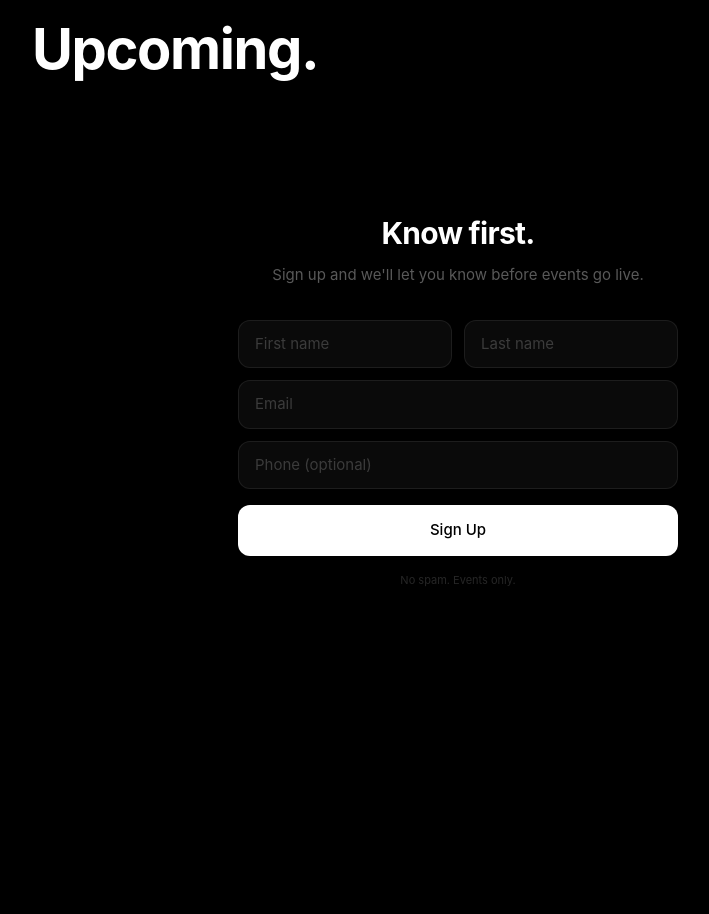
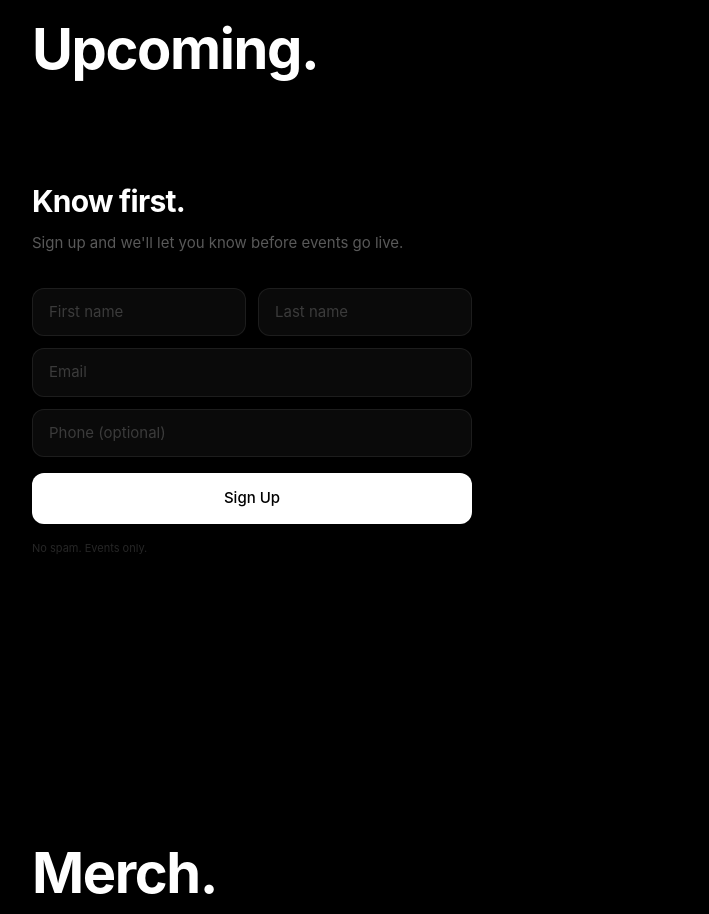
Before and after one commit to sumndfrnt/sumndfrnt, a Next.js app: page / in a window 1280 px wide. Shown: the part 1020-1934 px from the top of the page, without its empty margins (182-891 px from the left). Built offline with nearby package versions, Linux system fonts and the light colour scheme.

Commit message:
Add files via upload

```diff
--- a/src/components/keep-in-touch.tsx
+++ b/src/components/keep-in-touch.tsx
@@ -31,10 +31,10 @@ export function KeepInTouch() {
         headers: { "Content-Type": "application/json" },
         body: JSON.stringify({ firstName, lastName, email, phone: phone || undefined, tag: "events" }),
       });
-      const data = await res.json();
       if (res.ok) {
         setStatus("success");
       } else {
+        const data = await res.json();
         setStatus("error");
         setMessage(data.error || "Something went wrong.");
       }
@@ -46,7 +46,7 @@ export function KeepInTouch() {
 
   if (status === "success") {
     return (
-      <div className="py-20 text-center">
+      <div className="py-12">
         <p className="text-[17px] text-white/70 font-medium">You&apos;re in, {firstName}.</p>
         <p className="text-[14px] text-white/30 mt-2">We&apos;ll hit you up first when something&apos;s coming.</p>
       </div>
@@ -54,16 +54,16 @@ export function KeepInTouch() {
   }
 
   return (
-    <div className="py-20">
-      <div className="text-center max-w-[440px] mx-auto">
-        <h3 className="font-display text-2xl sm:text-3xl font-bold text-white tracking-tight">
-          Know first.
-        </h3>
-        <p className="text-[15px] text-white/35 mt-3 leading-relaxed">
-          Sign up and we&apos;ll let you know before events go live.
-        </p>
+    <div className="py-12">
+      <h3 className="font-display text-2xl sm:text-3xl font-bold text-white tracking-tight">
+        Know first.
+      </h3>
+      <p className="text-[15px] text-white/35 mt-3 leading-relaxed max-w-[400px]">
+        Sign up and we&apos;ll let you know before events go live.
+      </p>
 
-        <div className="flex flex-col gap-3 mt-8">
+      <div className="max-w-[440px] mt-8">
+        <div className="flex flex-col gap-3">
           <div className="grid grid-cols-2 gap-3">
             <input type="text" placeholder="First name" value={firstName} onChange={(e) => { setFirstName(e.target.value); if (status === "error") setStatus("idle"); }} className={inp} />
             <input type="text" placeholder="Last name" value={lastName} onChange={(e) => setLastName(e.target.value)} className={inp} />
```
